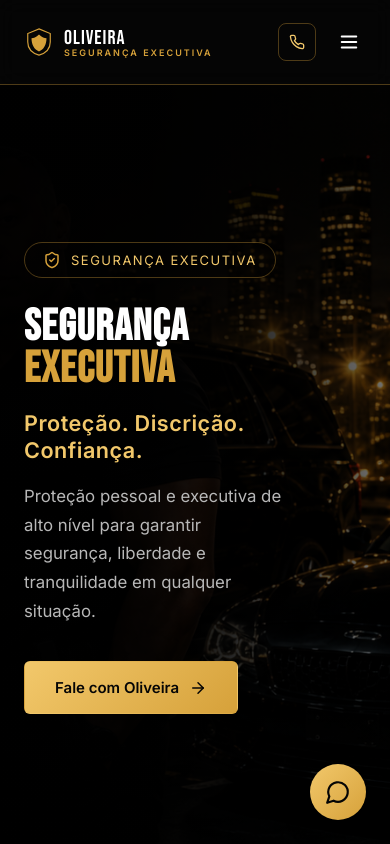
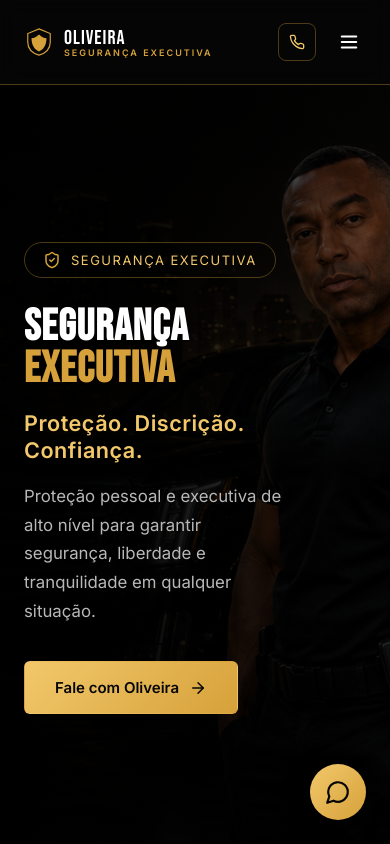
Before and after one commit to samuarchanjo-cloud/oliveira-seguranca-executiva, a React (Vite) app: page / in a window 390 px wide. Shown: the top 844 px of the page. Built offline with nearby package versions, Linux system fonts and the light colour scheme.

Commit message:
ajusta enquadramento mobile das imagens fullscreen

```diff
--- a/src/styles/responsive.css
+++ b/src/styles/responsive.css
@@ -152,15 +152,14 @@
   }
 }
 
-/* AJUSTE FINAL DE ENQUADRAMENTO MOBILE DAS IMAGENS FULLSCREEN */
 @media (max-width: 768px) {
   .hero__bg {
-    background-position: 100% center !important;
+    background-position: 68% center !important;
     background-size: cover !important;
   }
 
   .about__bg {
-    background-position: 100% center !important;
+    background-position: 66% center !important;
     background-size: cover !important;
   }
 
```
